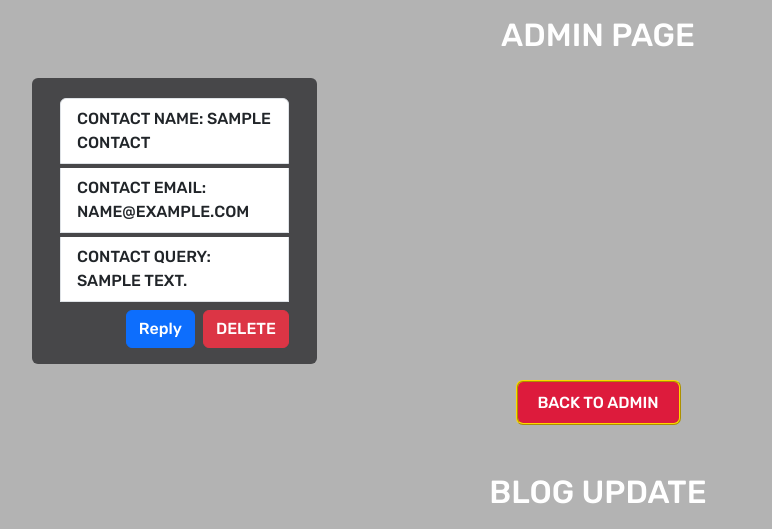
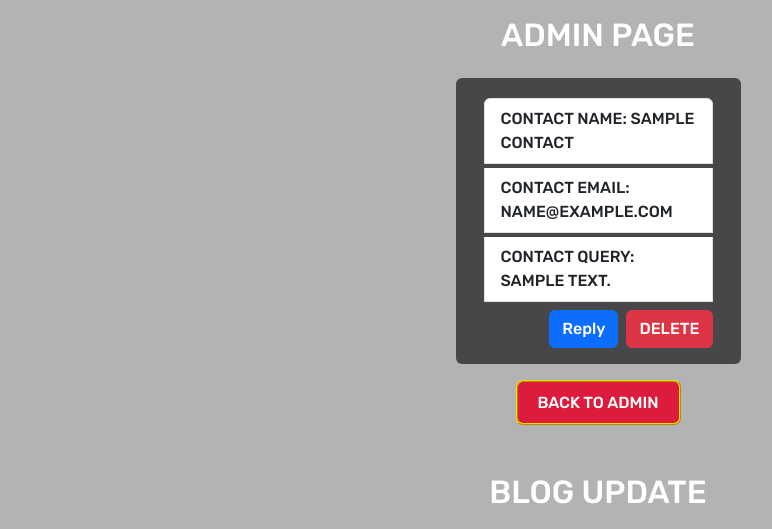
Before and after one commit to ErnAbr/logistics-page, a Symfony app: template templates/admin.html.twig in a window 1280 px wide. Shown: the part 83-612 px from the top of the page, without its empty margins (42-814 px from the left). Run offline with Twig, Linux system fonts and the light colour scheme; the template is opened without the code that fills it: most values are stand-ins (such as "Sample title", 1, 10 or a date in 2020); some libraries are stand-ins or nearby versions; some web fonts are replaced.

Commit message:
admin-page-update

```diff
--- a/templates/admin.html.twig
+++ b/templates/admin.html.twig
@@ -2,7 +2,7 @@
 <div class="container">
   <h2 class="d-flex justify-content-center mt-3">Admin Page</h2>
 
-  <section class="row mt-3">
+  <section class="row mt-3 d-flex justify-content-center">
     {% for contact in contacts %}
     <article
       class="card border-0 mt-2 col-12 col-md-6 col-xl-3 mx-1"
```
